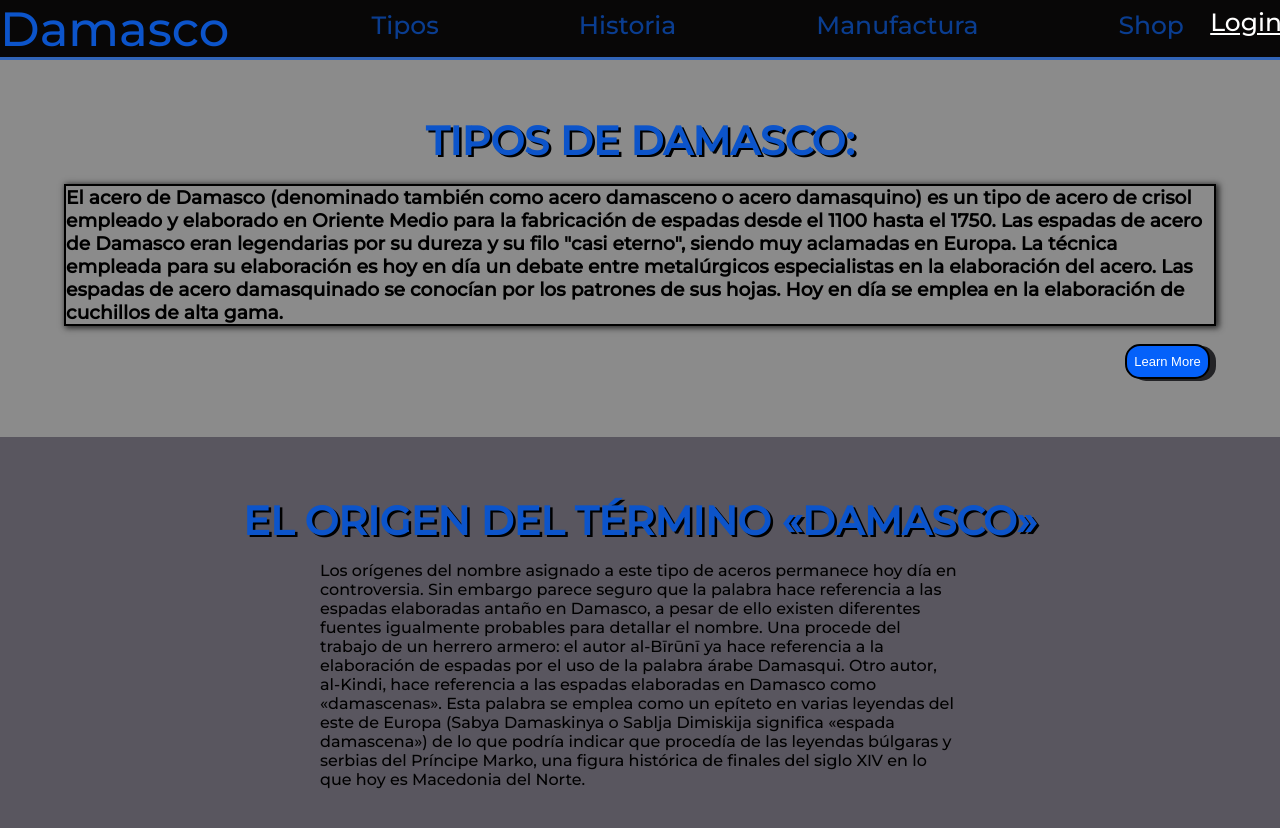
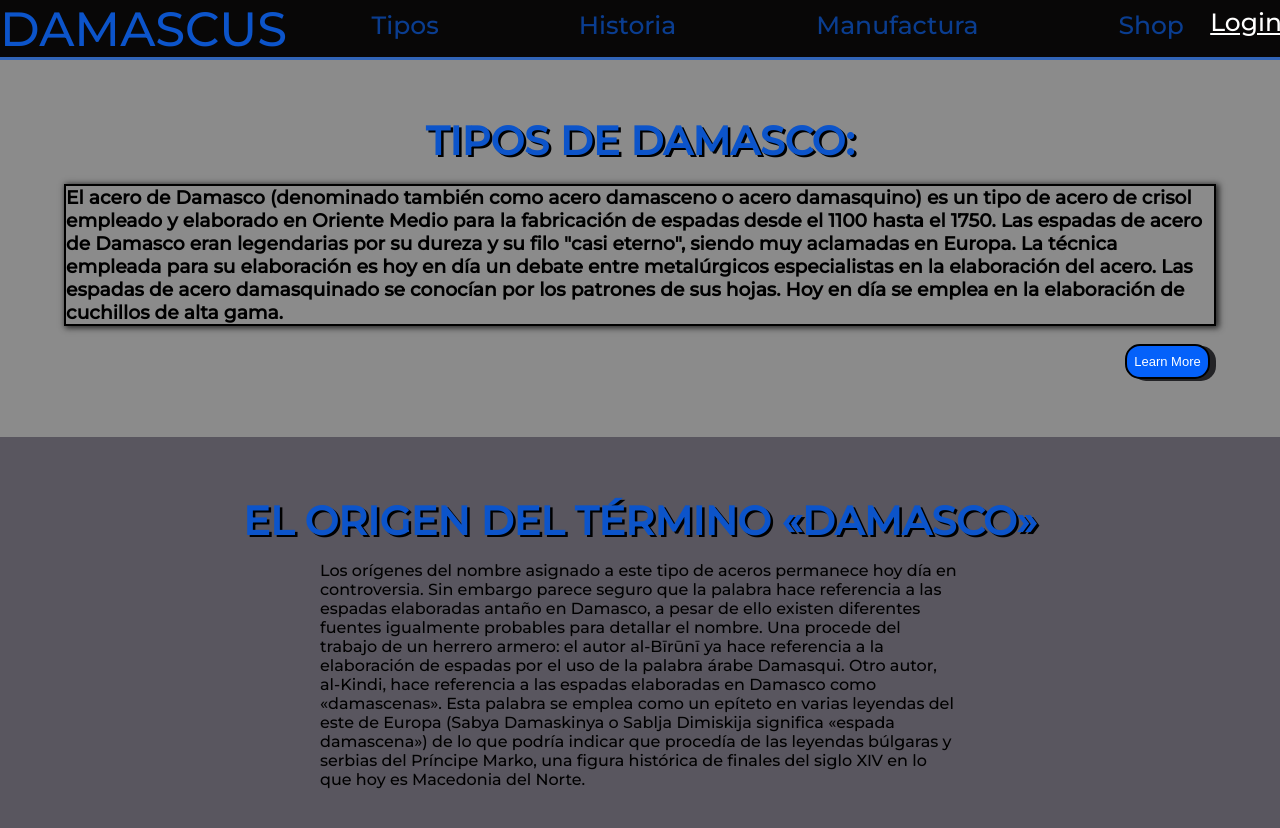
Before and after one commit to SantiTorrens/Damascus, a React (Create React App) app: page / in a window 1280 px wide. Shown: the top 828 px of the page. Built offline with nearby package versions, Linux system fonts and the light colour scheme.

Commit message:
devolviendo nombre original

```diff
--- a/src/Components/Header/HeaderInnerLeft.js
+++ b/src/Components/Header/HeaderInnerLeft.js
@@ -10,7 +10,7 @@ function HeaderInnerLeft() {
             className="title"
             title="go to Damascus"
           >
-            Damasco
+            DAMASCUS
           </a>
         </span>
       </div>
```
